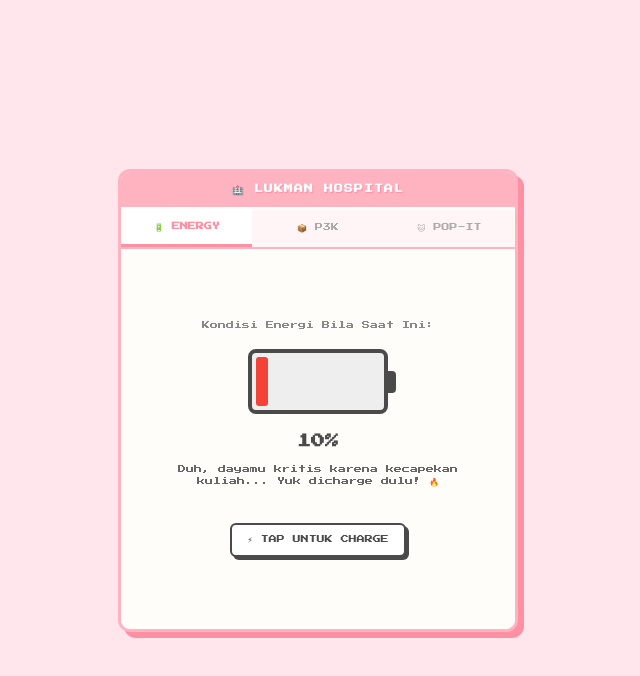
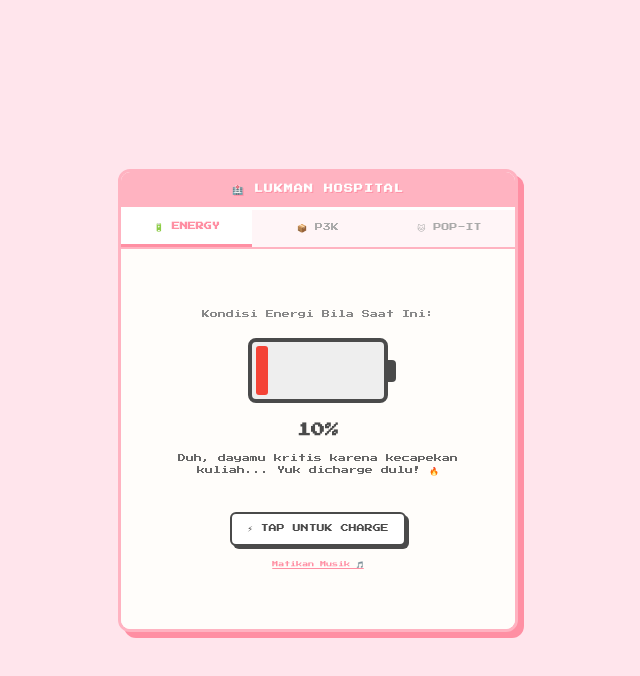
Before and after one commit to lukmanbagusfirmansyah2006-dot/semangatttt, a plain HTML site: page index.html in a window 1280 px wide. Both pictures are taken after a click on the button "🔋 ENERGY". Shown: the whole page, without its empty margins (322-962 px from the left). Drawn offline with Linux system fonts and the light colour scheme.

Commit message:
Update index.html

```diff
--- a/index.html
+++ b/index.html
@@ -32,7 +32,7 @@
             flex-direction: column;
         }
 
-        /* Header Aplikasi (REVISI JUDUL) */
+        /* Header Aplikasi */
         .window-header {
             background-color: #ffb3c1;
             padding: 12px;
@@ -233,9 +233,23 @@
             margin-top: 10px;
             color: #777;
         }
+
+        /* Tombol Kontrol Musik */
+        .music-control {
+            font-size: 6px;
+            color: #ff8fa3;
+            margin-top: 15px;
+            cursor: pointer;
+            text-decoration: underline;
+            user-select: none;
+        }
     </style>
 </head>
 <body>
+
+    <audio id="bg-music" loop>
+        <source src="musik.mp3.mpeg" type="audio/mpeg">
+    </audio>
 
     <div class="window">
         <div class="window-header">
@@ -302,11 +316,35 @@
                 <button class="pixel-btn" style="padding: 6px 10px; font-size: 6px; margin-top: 8px;" onclick="resetPopit()">Pasang Lagi🔄</button>
             </div>
 
+            <div class="music-control" onclick="toggleMusic()">Matikan Musik 🎵</div>
+
         </div>
     </div>
 
     <script>
+        // Fungsi menyalakan musik pilihanmu secara aman
+        function startMusic() {
+            const music = document.getElementById('bg-music');
+            if (music.paused) {
+                music.volume = 0.3; // Volume diatur sedang (30%) agar nyaman di telinga
+                music.play().catch(e => console.log("Menunggu klik pertama pengguna..."));
+            }
+        }
+
+        function toggleMusic() {
+            const music = document.getElementById('bg-music');
+            const controlBtn = document.querySelector('.music-control');
+            if (music.paused) {
+                music.play();
+                controlBtn.innerHTML = "Matikan Musik 🎵";
+            } else {
+                music.pause();
+                controlBtn.innerHTML = "Nyalakan Musik 🔇";
+            }
+        }
+
         function switchTab(evt, tabId) {
+            startMusic(); // Nyalakan musik pilihanmu saat tombol menu ditekan
             document.querySelectorAll('.tab-content').forEach(c => c.classList.remove('active'));
             document.querySelectorAll('.tab-btn').forEach(b => b.classList.remove('active'));
             document.getElementById(tabId).classList.add('active');
@@ -324,6 +362,7 @@
         };
 
         function chargeEnergy() {
+            startMusic(); // Nyalakan musik saat ngecharge
             if (currentPercent >= 100) return;
             currentPercent += 20;
             if (currentPercent > 100) currentPercent = 100;
@@ -346,6 +385,7 @@
         }
 
         function bukaObat(jenis) {
+            startMusic();
             const popup = document.getElementById('p3k-popup');
             popup.style.display = 'block';
 
@@ -354,13 +394,12 @@
             } else if (jenis === 'vitamin') {
                 popup.innerHTML = "✨ <b>[CRING! VITAMIN APRESIASI ENERGI]</b><br><br>Cuma mau ngingetin kalau kamu itu udah keren dan hebat banget! Di tengah capek, pusing, dan kondisi jauh beda kota dengan keluarga, kamu tetep berusaha lakuin yang terbaik buat kuliahmu selama ini. Proud of youu, aliyaa! 🌟🛸";
             } else if (jenis === 'teh') {
-                popup.innerHTML = "🍵 <b>[TEH HANGAT ANTI AMBLES]</b><br><br>Ini teh anget virtual manis khusus buat nemenin kamu bedrest hari ini. Uapnya bawa ketenangan. Tapi tetep, setelah ini buruan ambil air whites asli di dekatmu terus diminum ya aliyaa! ⭐🚀";
+                popup.innerHTML = "🍵 <b>[TEH HANGAT ANTI AMBLES]</b><br><br>Ini teh anget virtual manis khusus buat nemenin kamu bedrest hari ini. Uapnya bawa ketenangan. Tapi tetep, setelah ini buruan ambil air putih asli di dekatmu terus diminum ya aliyaa! ⭐🚀";
             }
         }
 
         let poppedCount = 0;
         const defaultAnimals = ["🐱", "🐻", "🐼", "🐹", "🐰", "🦊", "🐸", "🐨", "🐯", "🦁", "🐮", "🐷", "🐙", "🐵", "🐥", "🐧"];
-        // Daftar ekspresi wajah lucu setelah dipecahkan (REVISI BARU)
         const happyFaces = ["😜", "😎", "🥳", "😁", "🤩", "🤪", "🤠", "🤖", "🌟", "😺", "🎉", "🚀", "🍕", "🧁", "🍩", "🎈"];
 
         function playPopSound() {
@@ -381,9 +420,9 @@
         }
 
         function popBubble(element, index) {
+            startMusic(); // Nyalakan musik saat memecahkan balon
             if (element.classList.contains('popped')) return;
             element.classList.add('popped');
-            // Mengubah menjadi ekspresi wajah lucu sesuai urutan index
             element.innerHTML = happyFaces[index];
             playPopSound();
             poppedCount++;
@@ -398,6 +437,9 @@
                 b.innerHTML = defaultAnimals[i];
             });
         }
+
+        // Memicu musik menyala jika layar di-klik secara umum di area mana saja
+        document.body.addEventListener('click', startMusic, { once: true });
     </script>
 </body>
 </html>
```
